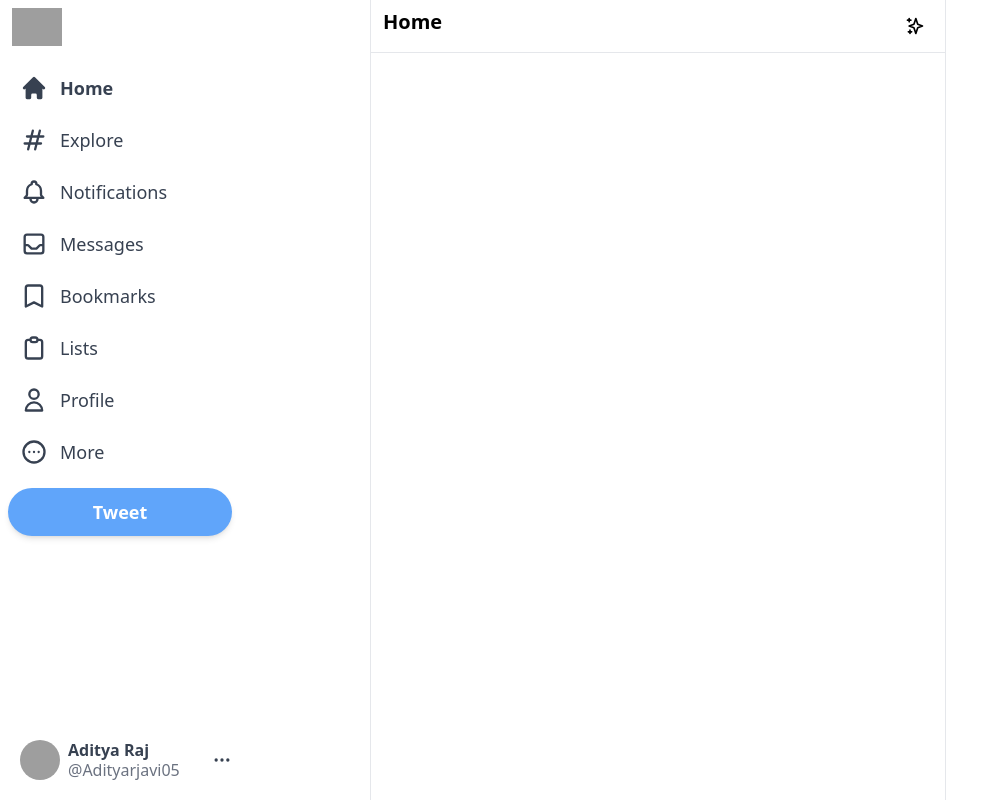
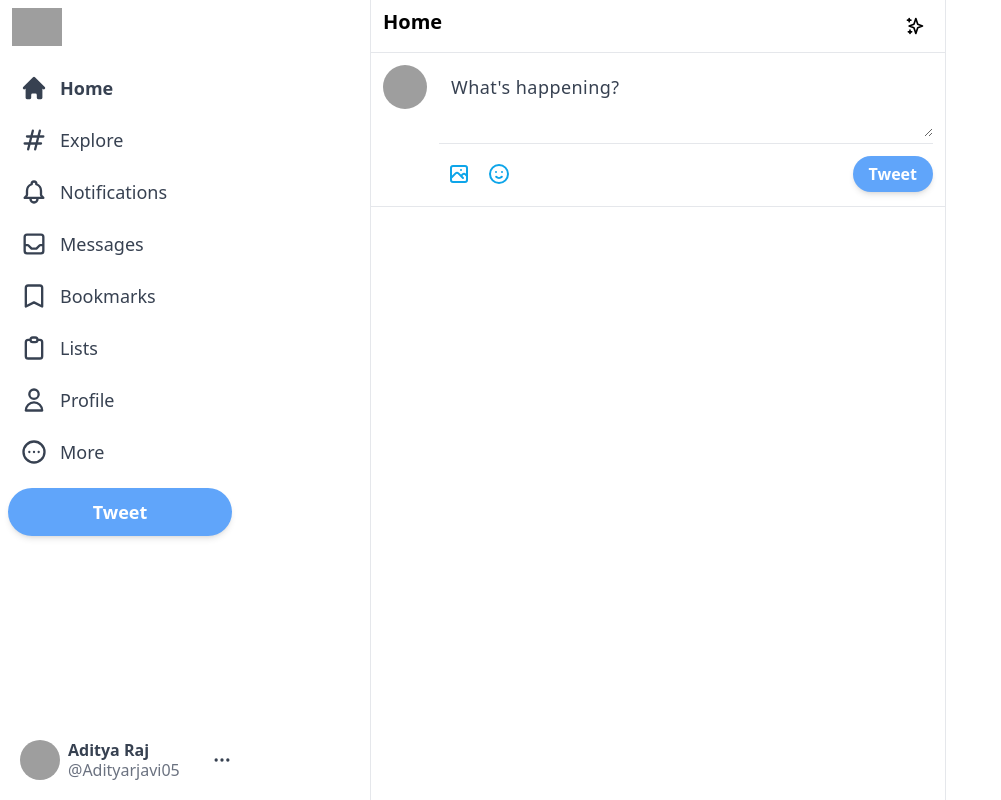
Before and after one commit to Adityaraj05/Twitter-Clone, a Next.js app: page / in a window 1280 px wide. Shown: the whole page, without its empty margins (0-1001 px from the left). Built offline with nearby package versions, Linux system fonts and the light colour scheme; grey boxes are pictures that could not be loaded.

Commit message:
add input section of the feed component

```diff
--- a/components/Feed.js
+++ b/components/Feed.js
@@ -1,4 +1,5 @@
 import { SparklesIcon } from "@heroicons/react/outline";
+import Input from "./Input";
 
 export default function Feed() {
   return (
@@ -6,9 +7,10 @@
       <div className="flex py-2 px-3 sticky top-0 z-50 bg-white border-b border-gray-200">
         <h2 className="text-lg sm:text-xl font-bold cursor-pointer">Home</h2>
         <div className="hoverEffect flex items-center justify-center px-0 ml-auto w-9 h-9">
-          <SparklesIcon className="h-5"/>
+          <SparklesIcon className="h-5" />
         </div>
       </div>
+      <Input />
     </div>
   );
 }
--- /dev/null
+++ b/components/Input.js
@@ -0,0 +1,25 @@
+import { EmojiHappyIcon, PhotographIcon } from "@heroicons/react/outline";
+
+export default function Input() {
+  return (
+    <div className="flex  border-b border-gray-200 p-3 space-x-3">
+      <img
+        src="https://yt3.ggpht.com/M9SMtoHULi1LF3DvkJ6PeVInfEwWyhjBU6Drf-Z9kmqRc6SWoYfY4rOhe2n9SQ26qPTn3u_odqI=s88-c-k-c0x00ffffff-no-rj-mo"
+        alt="user-img"
+        className="h-11 w-11 rounded-full cursor-pointer hover:brightness-95"
+      />
+      <div className="w-full divide-y divide-gray-200">
+        <div className="">
+          <textarea className="w-full border-none focus:ring-0 text-lg placeholder-gray-700 tracking-wide min-h-[50px] text-gray-700" rows="2" placeholder="What's happening?"></textarea>
+        </div>
+        <div className="flex items-center justify-between pt-2.5">
+            <div className="flex">
+                <PhotographIcon className="h-10 w-10 hoverEffect p-2 text-sky-500 hover:bg-sky-100"/>
+                <EmojiHappyIcon className="h-10 w-10 hoverEffect p-2 text-sky-500 hover:bg-sky-100"/>
+            </div>
+            <button className="bg-blue-400 text-white px-4 py-1.5 rounded-full font-bold shadow-md hover:brightness-95 disabled:opacity-50">Tweet</button>
+        </div>
+      </div>
+    </div>
+  );
+}
--- a/package.json
+++ b/package.json
@@ -15,6 +15,7 @@
     "react-dom": "18.2.0"
   },
   "devDependencies": {
+    "@tailwindcss/forms": "^0.5.3",
     "autoprefixer": "^10.4.14",
     "eslint": "8.41.0",
     "eslint-config-next": "13.4.4",
--- a/tailwind.config.js
+++ b/tailwind.config.js
@@ -11,5 +11,5 @@
   theme: {
     extend: {},
   },
-  plugins: [],
+  plugins: [require('@tailwindcss/forms'),],
 }
```
Also changed, not shown: 1 other file (tests, documents, lock files or other folders).
